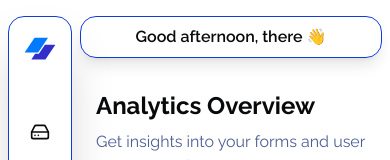
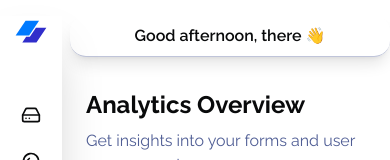
Before and after one commit to qasimjd/formPilot, a Next.js app: page /dashboard/analytics in a window 390 px wide. Shown: the top 160 px of the page. Built offline with nearby package versions, Linux system fonts and the light colour scheme; no server answers.

Commit message:
style: update layout and spacing for consistency across dashboard components

```diff
--- a/app/dashboard/analytics/page.tsx
+++ b/app/dashboard/analytics/page.tsx
@@ -59,7 +59,7 @@ const AnalyticsPage = () => {
 	}, [])
 
 	return (
-		<main className="w-full p-4 mt-4 md:p-8 max-w-6xl mx-auto">
+		<main className="w-full p-4 max-md:mt-4 md:p-8 max-w-6xl mx-auto">
 			<h1 className="text-2xl md:text-3xl font-bold mb-2">Analytics Overview</h1>
 			<p className="text-muted-foreground mb-4 lg:mb-8">Get insights into your forms and user engagement.</p>
 
--- a/app/dashboard/layout.tsx
+++ b/app/dashboard/layout.tsx
@@ -5,7 +5,7 @@ import Sidebar from "@/components/sidebar";
 
 export default function RootLayout({ children, }: Readonly<{ children: React.ReactNode; }>) {
     return (
-        <div className="flex min-h-screen w-full flex-row px-2 md:px-4 md:gap-4 gap-2">
+        <div className="flex min-h-screen w-full flex-row lg:px-4 md:gap-4 gap-2">
             <Sidebar />
             <main className="flex w-[calc(100%-264px)] flex-1 flex-col bg-dark-300 py-4 xs:p-10">
                 <DashboardHeader />
--- a/app/dashboard/page.tsx
+++ b/app/dashboard/page.tsx
@@ -15,7 +15,7 @@ const DashboardContent = async () => {
   const forms = await getUserForms();
 
   return (
-    <main className="w-full p-4 mt-4 md:p-8 max-w-6xl mx-auto">
+    <main className="w-full p-4 max-md:mt-4 md:p-8 max-w-6xl mx-auto">
       <h1 className="text-2xl md:text-3xl font-bold mb-1 tracking-tight flex items-center gap-2">
         All Forms
       </h1>
@@ -28,7 +28,7 @@ const DashboardContent = async () => {
             <Image src="/no-data.png" height={140} width={140} alt="No forms found" className="opacity-60 drop-shadow-xl" />
             <h2 className="text-xl sm:text-2xl font-semibold text-gray-700 dark:text-gray-200 mt-2">No Forms Yet</h2>
             <p className="text-gray-500 dark:text-gray-400 text-sm max-w-xs text-center">
-              You haven't created any forms yet. Click <span className="font-semibold text-primary">"Generate Form"</span> to get started!
+              You haven&apos;t created any forms yet. Click <span className="font-semibold text-primary">&quot;Generate Form&quot;</span> to get started!
             </p>
           </div>
         ) : null}
@@ -51,7 +51,7 @@ export default function DashboardPage() {
   return (
     <Suspense
       fallback={
-        <main className="w-full p-4 mt-4 md:p-8 max-w-6xl mx-auto">
+        <main className="w-full p-4 max-md:mt-4 md:p-8 max-w-6xl mx-auto">
           <h1 className="text-2xl md:text-3xl font-bold mb-1 tracking-tight flex items-center gap-2">
             All Forms
           </h1>
--- a/app/dashboard/responses/page.tsx
+++ b/app/dashboard/responses/page.tsx
@@ -17,7 +17,7 @@ const ResponsesContent = async () => {
   const responses = await getUserForms();
 
   return (
-    <main className="w-full p-4 mt-4 md:p-8 max-w-6xl mx-auto">
+    <main className="w-full p-4 max-md:mt-4 md:p-8 max-w-6xl mx-auto">
       <h1 className="text-2xl md:text-3xl font-bold mb-1 tracking-tight flex items-center gap-2">
         All Responses
       </h1>
@@ -30,7 +30,7 @@ const ResponsesContent = async () => {
             <Image src="/no-data.png" height={140} width={140} alt="No forms found" className="opacity-60 drop-shadow-xl" />
             <h2 className="text-xl sm:text-2xl font-semibold text-gray-700 dark:text-gray-200 mt-2">No Forms Yet</h2>
             <p className="text-gray-500 dark:text-gray-400 text-sm max-w-xs text-center">
-              You haven't created any forms yet. Click <span className="font-semibold text-primary">"Generate Form"</span> to get started!
+              You haven&apos;t created any forms yet. Click <span className="font-semibold text-primary">&quot;Generate Form&quot;</span> to get started!
             </p>
           </div>
         ) : null}
@@ -53,7 +53,7 @@ export default function DashboardPage() {
   return (
     <Suspense
       fallback={
-        <main className="w-full p-4 mt-4 md:p-8 max-w-6xl mx-auto">
+        <main className="w-full p-4 max-md:mt-4 md:p-8 max-w-6xl mx-auto">
           <h1 className="text-2xl md:text-3xl font-bold mb-1 tracking-tight flex items-center gap-2">
             All Responses
           </h1>
--- a/components/DashboardHeader.tsx
+++ b/components/DashboardHeader.tsx
@@ -17,7 +17,7 @@ const DashboardHeader = () => {
     }, []);
 
     return (
-        <header className="flex flex-col rounded-2xl shadow-lg border border-primary sm:flex-row flex-wrap items-center justify-between gap-4 px-2 sm:px-6 py-2 sm:py-2 border-b sticky top-4 z-10 bg-background/80 backdrop-blur-md">
+        <header className="flex flex-col rounded-2xl shadow-lg lg:border lg:border-primary sm:flex-row flex-wrap items-center justify-between gap-4 px-2 sm:px-6 py-2 sm:py-2 border-b sticky lg:top-4 top-1 z-10 bg-background/80 backdrop-blur-md">
             <div className="flex flex-col items-center sm:items-start text-center sm:text-left w-full sm:w-auto">
                 {!isLoaded ? (
                     <Skeleton className="h-8 w-[200px]" />
--- a/components/sidebar.tsx
+++ b/components/sidebar.tsx
@@ -27,7 +27,7 @@ const Sidebar = () => {
   }, []);
 
   return (
-    <aside className="sticky top-4 left-0 z-20 h-[calc(100vh-2rem)] flex flex-col justify-between rounded-2xl border border-primary bg-background py-4 shadow-2xl backdrop-blur-md transition-all duration-300 max-lg:px-2 lg:p-4 lg:min-w-72 space-y-8">
+    <aside className="sticky top-4 left-0 z-20 h-[calc(100vh-2rem)] flex flex-col justify-between lg:rounded-2xl lg:border lg:border-primary bg-background md:py-4 shadow-2xl backdrop-blur-md transition-all duration-300 max-lg:px-2 lg:p-4 lg:min-w-72 space-y-8">
       {/* Logo */}
       <div>
         <Link href="/" aria-label="Home" className="flex items-center gap-2 mb-12">
--- a/components/ui/ChartClient.tsx
+++ b/components/ui/ChartClient.tsx
@@ -1,3 +1,5 @@
+/* eslint-disable */
+
 "use client"
 
 import {
@@ -14,7 +16,16 @@ import {
   Line
 } from "recharts";
 
-function ChartClient({ chartData, chartConfig, iconMap }: any) {
+interface ChartClientProps {
+  chartData: ChartDataItem[];
+  chartConfig: {
+    forms: { color: string; label: string };
+    responses: { color: string; label: string };
+  };
+  iconMap: Record<string, React.ComponentType<React.SVGProps<SVGSVGElement>>>;
+}
+
+function ChartClient({ chartData, chartConfig, iconMap }: ChartClientProps) {
   return (
     <ChartContainer config={chartConfig} className="h-64 w-full">
       <LineChart data={chartData} width={600} height={300} style={{ width: '100%', height: '100%' }}>
```
